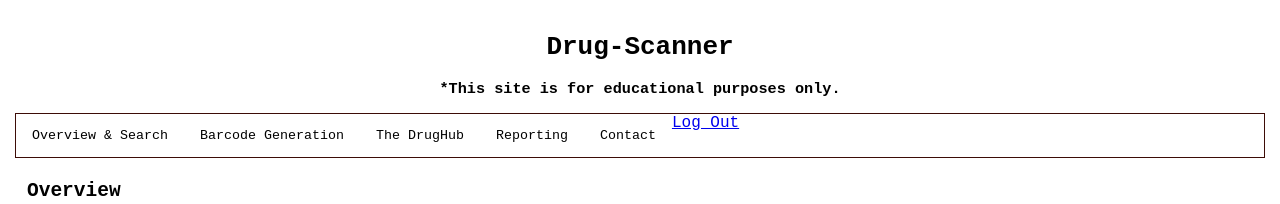
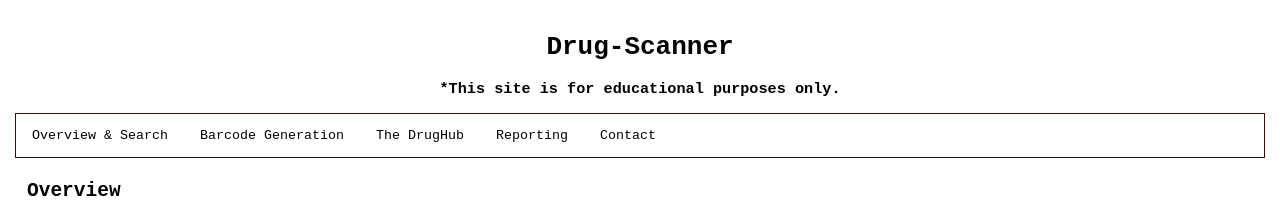
Before and after one commit to rozienabadree/drug-scanner, a plain HTML site: page index.html in a window 1280 px wide. Shown: the top 204 px of the page. Drawn offline with nearby package versions, Linux system fonts and the light colour scheme.

Commit message:
Update index.html

```diff
--- a/index.html
+++ b/index.html
@@ -29,7 +29,6 @@
         <button class="tablink" onclick="openPage('database', this)">The DrugHub</button>
         <button class="tablink" onclick="openPage('reporting', this)">Reporting</button>
         <button class="tablink" onclick="openPage('contact', this)">Contact</button>
-        <a href = "https://c1hmf904.caspio.com/folderlogout"> Log Out </a>
     </div>
 
     <div id="main" class="pagecontent">
```
